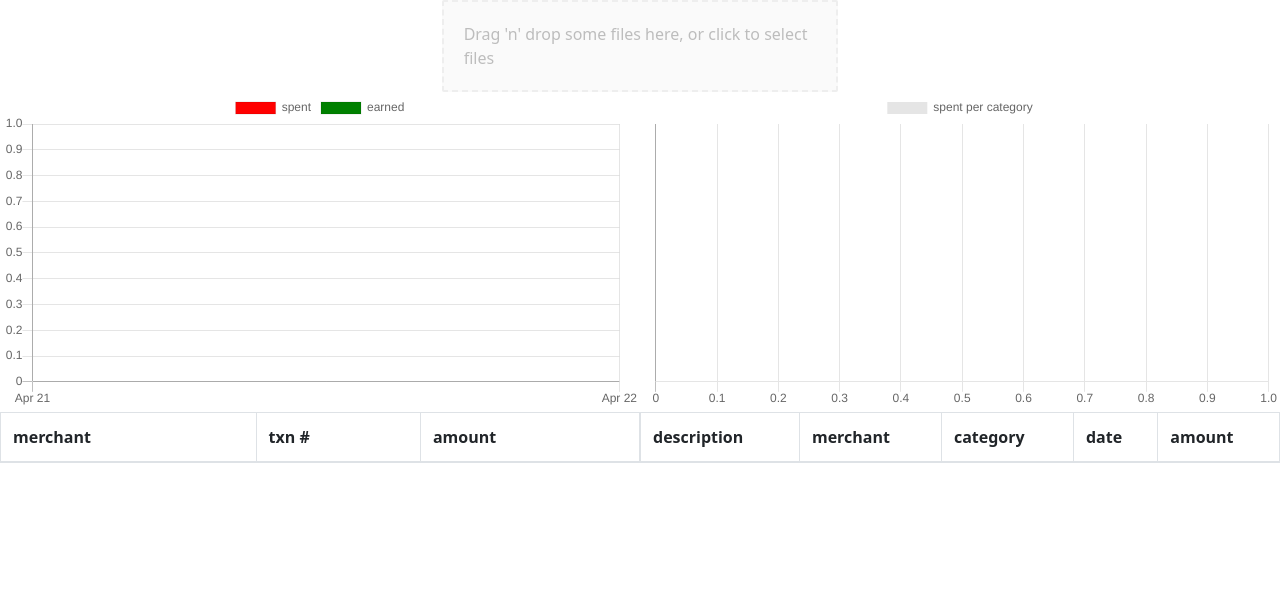
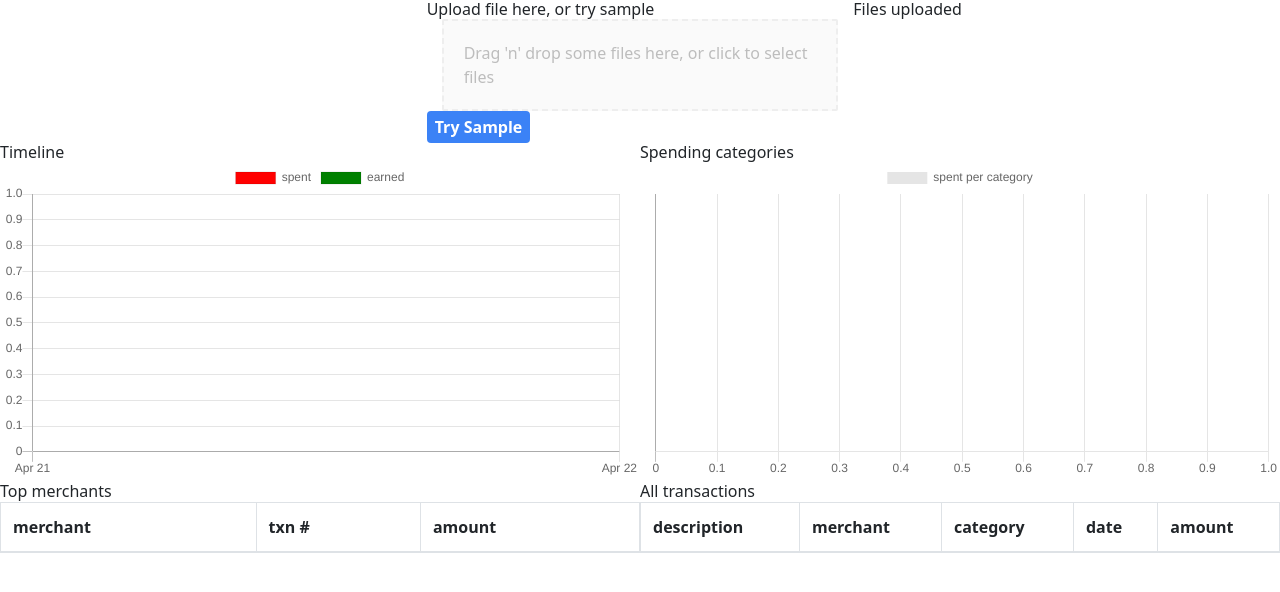
Before and after one commit to romaninozemtsev/finny, a Gatsby site: page / in a window 1280 px wide. Built offline with nearby package versions, Linux system fonts and the light colour scheme; Gatsby itself is replaced by a stand-in of ours.

Commit message:
add sample button

```diff
--- a/src/components/finance/btn.js
+++ b/src/components/finance/btn.js
@@ -2,7 +2,7 @@ import React from 'react';
 import getMerchantIcon from './utils/icons';
 
 export default function Btn({onClick, children}) {
-    return <button className="font-bold py-2 px-4 rounded bg-blue-500 text-white"
+    return <button className="font-bold py-1 px-2 rounded bg-blue-500 text-white"
     onClick={onClick}>{children}</button>
 }
 
--- a/src/components/finance/category_donut.jsx
+++ b/src/components/finance/category_donut.jsx
@@ -139,9 +139,10 @@ export default class Categories extends React.Component {
     }
 
     render() {
-        return <>
-            <HorizontalBar data={this.dataFull} options={options} onElementsClick={this.onElementClick}/>
-            {/* <TxTable data={this.state.selected_txn}/> */}
-            </>
+        return <div>
+            <h4>Spending categories</h4>
+        <HorizontalBar data={this.dataFull} options={options} onElementsClick={this.onElementClick}/>
+        {/* <TxTable data={this.state.selected_txn}/> */}
+        </div>
     }
 }
--- a/src/components/finance/file_upload.jsx
+++ b/src/components/finance/file_upload.jsx
@@ -1,10 +1,21 @@
 import React, {useCallback} from 'react';
+import Btn from './btn';
 import StyledDropzone from './styled_dropzone';
-import {processDropFiles} from './utils/process_tx_file';
+import {processDropFiles, processFileContent} from './utils/process_tx_file';
 
 export default function FileUpload({onFileUploaded}) {
   const onDrop = useCallback((acceptedFiles) => {
     processDropFiles(acceptedFiles).then(results => onFileUploaded(results))
   }, [])
-  return <StyledDropzone onDrop={onDrop} />
+  const onClick = useCallback(() => {
+    const name = 'BofA_sample_february';
+    fetch('/sample_data/bofa_sample_february.csv').then(response => response.text()).then(data => processFileContent(data)).then(
+      fileData => ([{name, ...fileData}])
+    ).then(results => onFileUploaded(results));
+  });
+  return <div>
+    <h4>Upload file here, or try sample</h4>
+    <StyledDropzone onDrop={onDrop} />
+    <Btn onClick={onClick}>Try Sample</Btn>
+    </div>
 }
--- a/src/components/finance/files.jsx
+++ b/src/components/finance/files.jsx
@@ -23,7 +23,9 @@ export default function Files({fullData}) {
         }
     }
 
-    return <ul>
+    return <div>
+        <h4>Files uploaded</h4>
+        <ul>
         {fullData.map(f => <li>
             <div class="flex flex-1 flex-column">
                 <div class="flex flex-row">
@@ -36,4 +38,5 @@ export default function Files({fullData}) {
              {computeName(f)}
         </li>)}
     </ul>
+    </div>
 }
--- a/src/components/finance/spent_timeline.jsx
+++ b/src/components/finance/spent_timeline.jsx
@@ -124,8 +124,8 @@ export default class Timeline extends React.Component{
     }
 
     render() {
-        return <>
+        return <div><h4>Timeline</h4>
             <Bar data={this.state.data} options={options} onElementsClick={this.onBarClick} />
-        </>
+        </div>
     }
 }
--- a/src/components/finance/top_merchants.jsx
+++ b/src/components/finance/top_merchants.jsx
@@ -27,7 +27,9 @@ export default function TopMerchantsTable({data, onMerchantSelected}) {
     // sorting descending
     groupedAsArray.sort((x, y) =>  y.amount - x.amount);
 
-        return <Table striped bordered hover>
+        return <div>
+            <h4>Top merchants</h4>
+            <Table striped bordered hover>
         <thead><tr>
                 <th>
                     merchant
@@ -54,4 +56,5 @@ export default function TopMerchantsTable({data, onMerchantSelected}) {
         </tr>)}
         </tbody>
     </Table>
+    </div>
 }
--- a/src/components/finance/transactions_table.jsx
+++ b/src/components/finance/transactions_table.jsx
@@ -2,7 +2,11 @@ import React, {useState} from 'react';
 import Table from 'react-bootstrap/Table';
 
 export default function TxTable({data}) {
-    return <Table striped bordered hover>
+    return <div>
+        <h4>
+            All transactions
+        </h4>
+        <Table striped bordered hover>
         <thead><tr>
                 <th>
                     description
@@ -30,4 +34,5 @@ export default function TxTable({data}) {
         </tr>)}
         </tbody>
     </Table>
+    </div>
 }
--- a/src/components/finance/utils/process_tx_file.js
+++ b/src/components/finance/utils/process_tx_file.js
@@ -305,6 +305,24 @@ function inferFileProps(fields, data) {
     return {bank, file_type, minDate, maxDate, totalSpent};
 }
 
+export function processFileContent(fileContent) {
+    let csvDoc = fileContent;
+    let lines = csvDoc.split('\n');
+
+    // parsing BofA checking format.
+    if (lines[1].includes('Beginning balance')) {
+        //console.log(lines.slice(6));
+        lines = lines.slice(6);
+    }
+    lines = lines.filter(x => !!x);
+    csvDoc = lines.join("\n");
+    const results = Papa.parse(csvDoc, {header: true});
+    const processedData = results.data.map(preProcess);
+    const fileProps = inferFileProps(results.meta.fields, processedData);
+
+    return {results: processedData, ...fileProps};
+}
+
 export function processDropFile(file) {
     const name = file.name;
 
@@ -314,22 +332,8 @@ export function processDropFile(file) {
         reader.onabort = () => console.log('file reading was aborted')
         reader.onerror = () => console.log('file reading has failed')
         reader.onload = () => {
-        // Do whatever you want with the file contents
-            let csvDoc = reader.result
-            let lines = csvDoc.split('\n');
-
-            // parsing BofA checking format.
-            if (lines[1].includes('Beginning balance')) {
-                //console.log(lines.slice(6));
-                lines = lines.slice(6);
-            }
-            lines = lines.filter(x => !!x);
-            csvDoc = lines.join("\n");
-            const results = Papa.parse(csvDoc, {header: true});
-            const processedData = results.data.map(preProcess);
-            const fileProps = inferFileProps(results.meta.fields, processedData);
-
-            resolve({name, results: processedData, ...fileProps});
+            const fileContentObj = processFileContent(reader.result);
+            resolve({name, ...fileContentObj});
         }
         reader.readAsText(file, 'utf-8');
 
```
